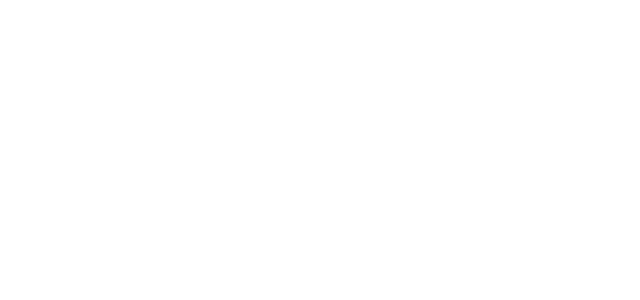
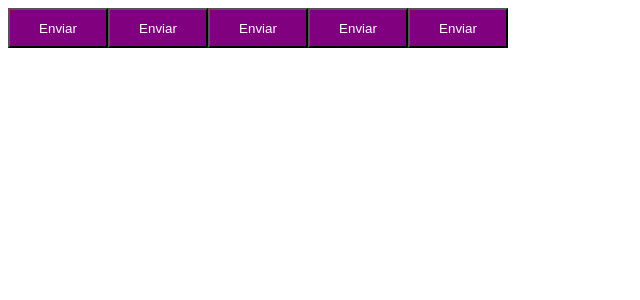
Before and after one commit to bruflor/ignite-reactjs-project02, a React (Vite) app: page / in a window 1280 px wide. Shown: the top 300 px of the page, without its empty margins (0-640 px from the left). Built offline with nearby package versions, Linux system fonts and the light colour scheme.

Commit message:
default theme styled component

```diff
--- a/index.html
+++ b/index.html
@@ -2,9 +2,8 @@
 <html lang="en">
   <head>
     <meta charset="UTF-8" />
-    <link rel="icon" type="image/svg+xml" href="/vite.svg" />
     <meta name="viewport" content="width=device-width, initial-scale=1.0" />
-    <title>Vite + React + TS</title>
+    <title>Ignite Timer</title>
   </head>
   <body>
     <div id="root"></div>
--- a/package.json
+++ b/package.json
@@ -10,11 +10,13 @@
   },
   "dependencies": {
     "react": "^18.2.0",
-    "react-dom": "^18.2.0"
+    "react-dom": "^18.2.0",
+    "styled-components": "^5.3.6"
   },
   "devDependencies": {
     "@types/react": "^18.0.24",
     "@types/react-dom": "^18.0.8",
+    "@types/styled-components": "^5.1.26",
     "@vitejs/plugin-react": "^2.2.0",
     "typescript": "^4.6.4",
     "vite": "^3.2.3"
--- a/src/App.tsx
+++ b/src/App.tsx
@@ -1,3 +1,15 @@
+import { ThemeProvider } from "styled-components";
+import { Button } from "./components/Button";
+import { defaultTheme } from "./styles/themes/default";
+
 export function App() {
-  return <div className="App"></div>;
+  return (
+    <ThemeProvider theme={defaultTheme}>
+      <Button variant="primary" />
+      <Button variant="secondary" />
+      <Button variant="success" />
+      <Button variant="danger" />
+      <Button />
+    </ThemeProvider>
+  );
 }
--- /dev/null
+++ b/src/styles/themes/default.ts
@@ -0,0 +1,6 @@
+export const defaultTheme = {
+    primary: "purple",
+    secondary: "orange",
+    white: "#fff"
+
+}
```
Also changed, not shown: 1 other file (tests, documents, lock files or other folders).
